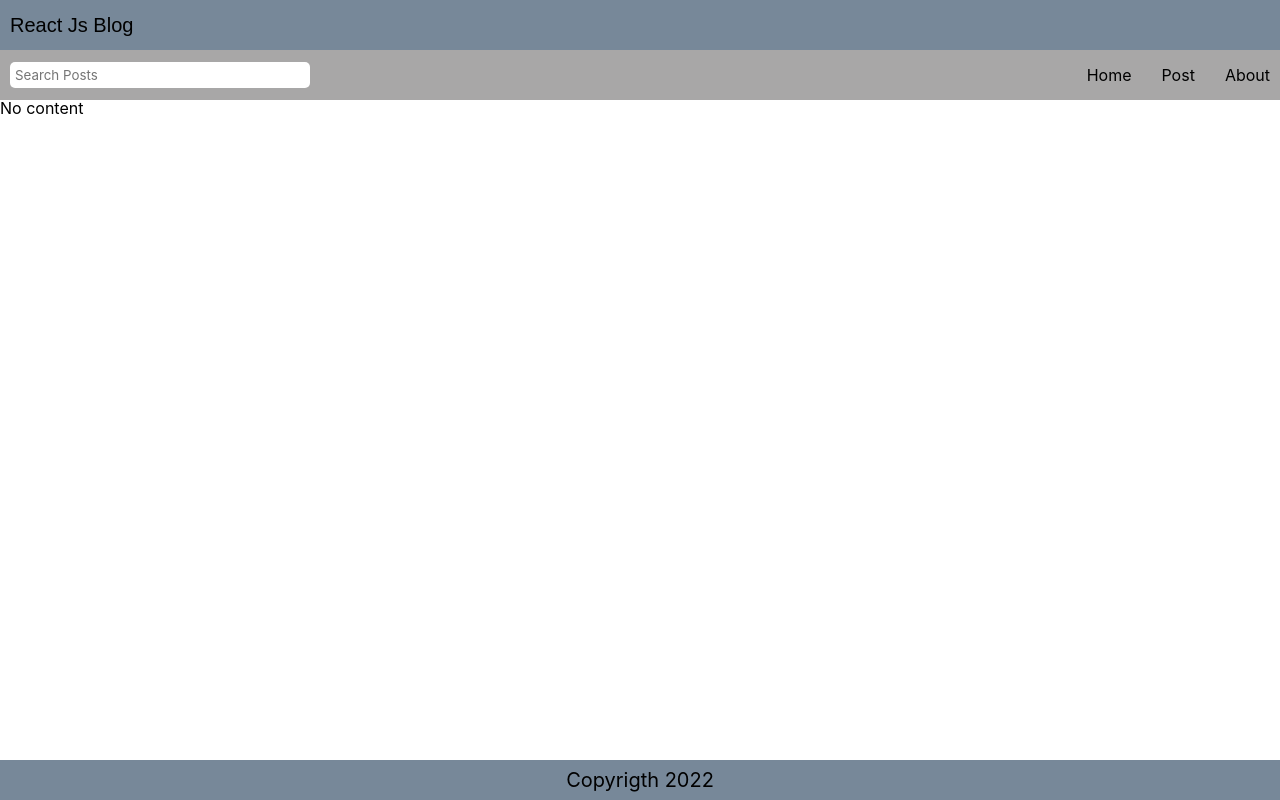
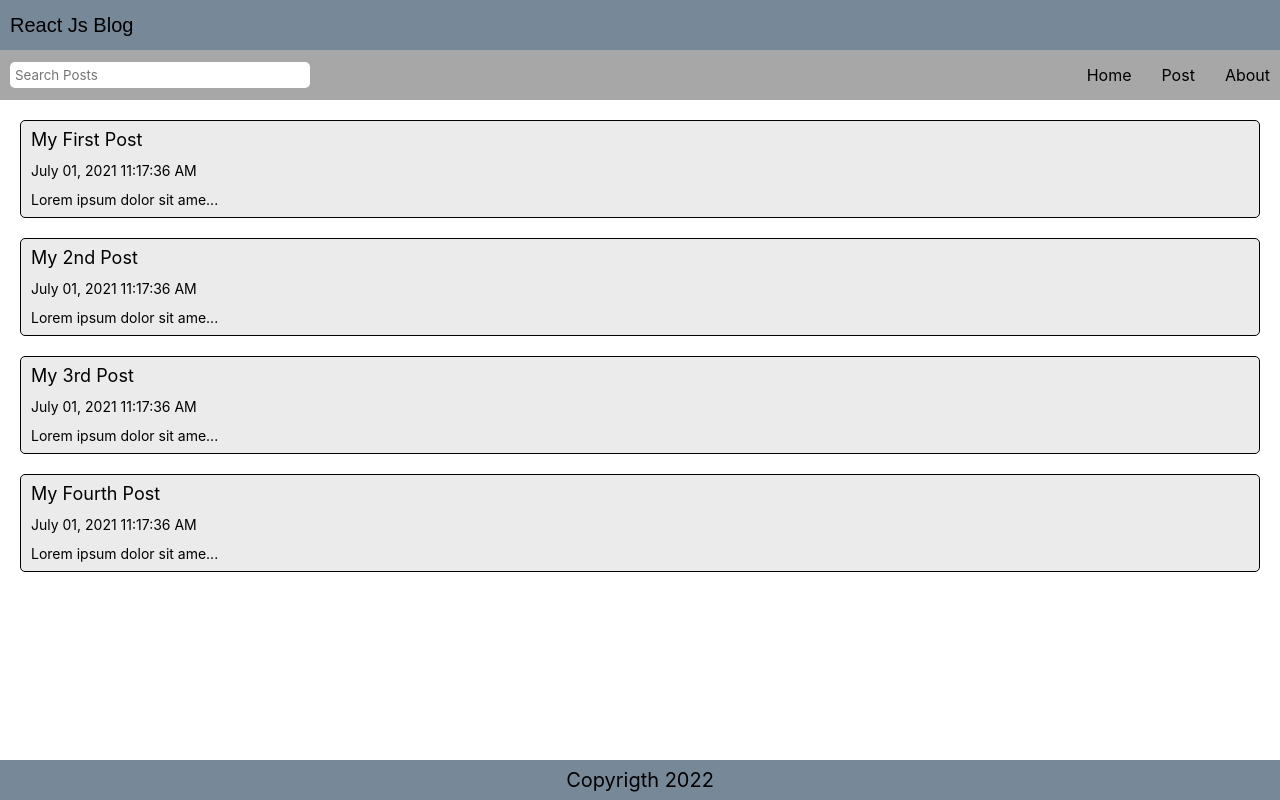
Before and after one commit to RuslSatt/react-0.1, a React (Create React App) app: page / in a window 1280 px wide. Built offline with nearby package versions, Linux system fonts and the light colour scheme; no server answers.

Commit message:
feat: create post page and delete page

```diff
--- a/src/App.js
+++ b/src/App.js
@@ -4,26 +4,60 @@
 import Nav from "./Components/Nav";
 import {useEffect, useState} from "react";
 import Footer from "./Components/Footer";
-import styled from "styled-components";
 import Home from "./Components/Content/Home";
 import Post from "./Components/Content/Post";
 import About from "./Components/Content/About";
-import {Route, Routes} from "react-router-dom";
-import {getItems} from "./API";
+import {Route, Routes, useNavigate} from "react-router-dom";
+import PostPage from "./Components/Content/PostPage";
 
 // npx json-server -p 3100 -w data/db.json
 
 function App() {
-	const [items, setItems] = useState([])
+	const [posts, setPosts] = useState([
+		{
+			id: 1,
+			title: "My First Post",
+			datetime: "July 01, 2021 11:17:36 AM",
+			body: "Lorem ipsum dolor sit amet consectetur adipisicing elit. Quis consequatur expedita, assumenda similique non optio! Modi nesciunt excepturi corrupti atque blanditiis quo nobis, non optio quae possimus illum exercitationem ipsa!",
+		},
+		{
+			id: 2,
+			title: "My 2nd Post",
+			datetime: "July 01, 2021 11:17:36 AM",
+			body: "Lorem ipsum dolor sit amet consectetur adipisicing elit. Quis consequatur expedita, assumenda similique non optio! Modi nesciunt excepturi corrupti atque blanditiis quo nobis, non optio quae possimus illum exercitationem ipsa!",
+		},
+		{
+			id: 3,
+			title: "My 3rd Post",
+			datetime: "July 01, 2021 11:17:36 AM",
+			body: "Lorem ipsum dolor sit amet consectetur adipisicing elit. Quis consequatur expedita, assumenda similique non optio! Modi nesciunt excepturi corrupti atque blanditiis quo nobis, non optio quae possimus illum exercitationem ipsa!",
+		},
+		{
+			id: 4,
+			title: "My Fourth Post",
+			datetime: "July 01, 2021 11:17:36 AM",
+			body: "Lorem ipsum dolor sit amet consectetur adipisicing elit. Quis consequatur expedita, assumenda similique non optio! Modi nesciunt excepturi corrupti atque blanditiis quo nobis, non optio quae possimus illum exercitationem ipsa!",
+		},
+	])
 	const [search, setSearch] = useState('')
-	const filteredItems = items.filter(item => item.title.toLowerCase().includes(search.toLowerCase()))
+	const navigate = useNavigate();
+
+	const handleDelete = (id) => {
+		const updatedPosts = posts.filter(post => post.id !== id);
+		if (updatedPosts?.length) {
+			setPosts(updatedPosts);
+			navigate('/')
+		}
+	}
+
+	// const filteredPosts = posts.filter(item => item.title.toLowerCase().includes(search.toLowerCase()))
 
 	useEffect(() => {
-		const fetchData = async () => {
-			const res = await getItems();
-			if (res) setItems(res);
-		}
-		fetchData();
+		// const fetchData = async () => {
+		// 	const res = await getItems();
+		// 	if (res) setPosts(res);
+		// }
+		// fetchData();
 	}, [])
 
 	return (
@@ -31,21 +65,18 @@
 			<Header></Header>
 			<Nav search={search} setSearch={setSearch}></Nav>
 
-			<Main>
-				<Routes>
-					<Route path="/" element={<Home items={filteredItems}/>}/>
-					<Route path="/post" element={<Post/>}/>
-					<Route path="/about" element={<About/>}/>
-				</Routes>
-			</Main>
+			<Routes>
+				<Route path="/" element={<Home posts={posts}/>}/>
+				<Route path="/post" element={<Post/>}/>
+				<Route path="/about" element={<About/>}/>
+				<Route path="/post/:id"
+					   element={<PostPage posts={posts} handleDelete={handleDelete}></PostPage>}></Route>
+			</Routes>
 
 			<Footer></Footer>
 		</div>
 	);
 }
 
-const Main = styled.main`
-  flex-grow: 1;
-`
 
 export default App;
--- a/src/Components/Content/About.js
+++ b/src/Components/Content/About.js
@@ -1,10 +1,11 @@
 import React from 'react';
+import {Main} from "./Home";
 
 const About = () => {
 	return (
-		<div>
+		<Main>
 
-		</div>
+		</Main>
 	);
 };
 
--- a/src/Components/Content/Home.js
+++ b/src/Components/Content/Home.js
@@ -2,19 +2,19 @@
 import styled from "styled-components";
 import Posts from "./Posts";
 
-const Home = ({items}) => {
+const Home = ({posts}) => {
 	return (
-		<Container>
-			{items.length ? (
-				<Posts items={items}></Posts>
+		<Main>
+			{posts.length ? (
+				<Posts posts={posts}></Posts>
 			) : <p>No content</p>}
-		</Container>
+		</Main>
 	);
 };
 
-const Container = styled.div`
-  width: 100%;
-  height: 100%;
+export const Main = styled.main`
+  flex-grow: 1;
+  padding: 10px;
 `
 
 export default Home;
--- a/src/Components/Content/ListItem.js
+++ b/src/Components/Content/ListItem.js
@@ -1,21 +1,37 @@
 import React from 'react';
 import styled from "styled-components";
+import {StyledLink} from "../Navigation/NavBar";
 
-const ListItem = ({item}) => {
+const ListItem = ({post}) => {
+	const body = post.body.length > 25 ? post.body.slice(0, 25) + '...' : post.body;
 	return (
 		<Item>
-			<Title>{item.title}</Title>
-			<Text>{item.body}</Text>
+			<StyledLink to={`/post/${post.id}`}>
+				<Title>{post.title}</Title>
+				<Date>{post.datetime}</Date>
+				<Text>{body}</Text>
+			</StyledLink>
 		</Item>
 	);
 };
 
+export const Date = styled.p`
+  font-size: 14px;
+  margin-bottom: 15px;
+`
+
 const Item = styled.li`
-  background: azure;
+  background: #ecebeb;
   border-radius: 5px;
-  padding: 5px;
+  padding: 10px;
   border: 1px solid #000;
   cursor: pointer;
+
+  &:hover {
+    transition: background-color, 0.15s;
+    background: #a6a6a6;
+    color: #fff;
+  }
 `
 
 const Title = styled.p`
@@ -25,7 +41,6 @@
 
 const Text = styled.p`
   font-size: 14px;
-
 `
 
 export default ListItem;
--- a/src/Components/Content/Post.js
+++ b/src/Components/Content/Post.js
@@ -1,10 +1,11 @@
 import React from 'react';
+import {Main} from "./Home";
 
 const Post = () => {
 	return (
-		<div>
+		<Main>
 
-		</div>
+		</Main>
 	);
 };
 
--- /dev/null
+++ b/src/Components/Content/PostPage.js
@@ -0,0 +1,47 @@
+import React from 'react';
+import {Main} from "./Home";
+import {Link, useParams} from "react-router-dom";
+import styled from "styled-components";
+import {Date} from "./ListItem";
+
+const PostPage = ({posts, handleDelete}) => {
+	const {id} = useParams();
+	const post = posts.find(post => post.id.toString() === id);
+
+	return (
+		<Main>
+			{post &&
+				<>
+					<H2>{post.title}</H2>
+					<Date>{post.datetime}</Date>
+					<Body>{post.body}</Body>
+					<Button onClick={() => handleDelete(post.id)}>Delete</Button>
+				</>
+			}
+			{!post &&
+				<>
+					<H2>This post not found</H2>
+					<Link to="/">Please, move to home page</Link>
+				</>
+			}
+		</Main>
+	);
+};
+
+const H2 = styled.h2`
+  font-size: 18px;
+  margin-bottom: 15px;
+`
+
+const Body = styled.p`
+  margin-bottom: 15px;
+`
+
+const Button = styled.button`
+  padding: 5px 15px;
+  border-radius: 5px;
+  background: crimson;
+  color: #fff;
+`
+
+export default PostPage;
--- a/src/Components/Content/Posts.js
+++ b/src/Components/Content/Posts.js
@@ -2,9 +2,9 @@
 import styled from "styled-components";
 import ListItem from "./ListItem";
 
-const Posts = ({items}) => {
+const Posts = ({posts}) => {
 
-	const listItems = items.map(item => <ListItem item={item} key={item.id}/>)
+	const listItems = posts.map(post => <ListItem post={post} key={post.id}/>)
 
 	return (
 		<List>
--- a/src/Components/Navigation/NavBar.js
+++ b/src/Components/Navigation/NavBar.js
@@ -1,16 +1,26 @@
 import React from 'react';
-import NavItem from "./NavItem";
 import styled from "styled-components";
+import {Link} from "react-router-dom";
 
 const NavBar = () => {
 	return (
 		<Ul>
-			<NavItem link={'/'} text={'Home'}></NavItem>
-			<NavItem link={'/post'} text={'Post'}></NavItem>
-			<NavItem link={'/about'} text={'About'}></NavItem>
+			<li>
+				<StyledLink to="/">Home</StyledLink>
+			</li>
+			<li>
+				<StyledLink to="/post">Post</StyledLink>
+			</li>
+			<li>
+				<StyledLink to="/about">About</StyledLink>
+			</li>
 		</Ul>
 	);
 };
+
+export const StyledLink = styled(Link)`
+  color: #000;
+`
 
 const Ul = styled.ul`
   display: flex;
--- a/src/Components/Navigation/NavItem.js
+++ /dev/null
@@ -1,17 +0,0 @@
-import React from 'react';
-import {Link} from "react-router-dom";
-import styled from "styled-components";
-
-const NavItem = ({text, link}) => {
-	return (
-		<li>
-			<StyledLink to={link}>{text}</StyledLink>
-		</li>
-	);
-};
-
-const StyledLink = styled(Link)`
-  color: #000;
-`
-
-export default NavItem;
```
